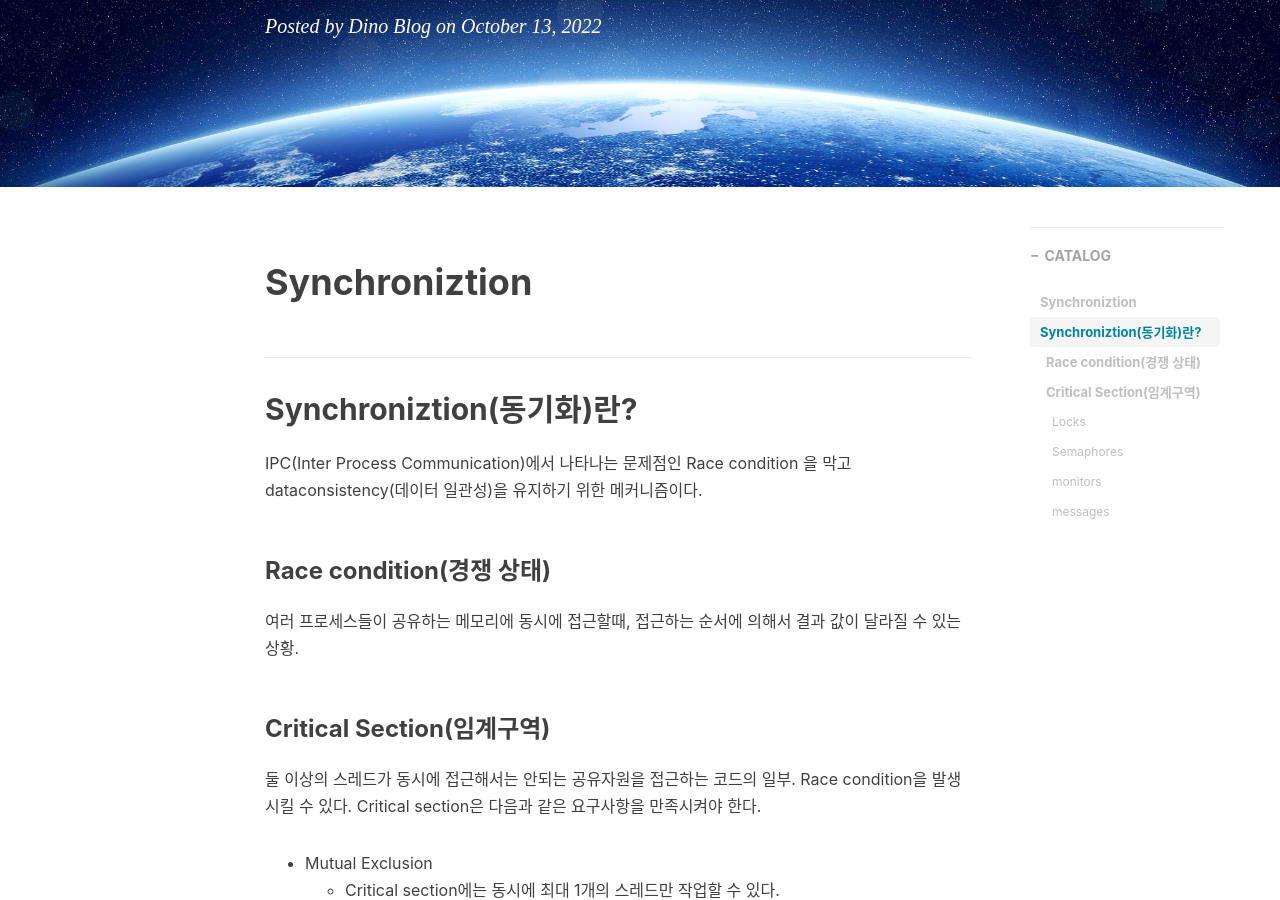
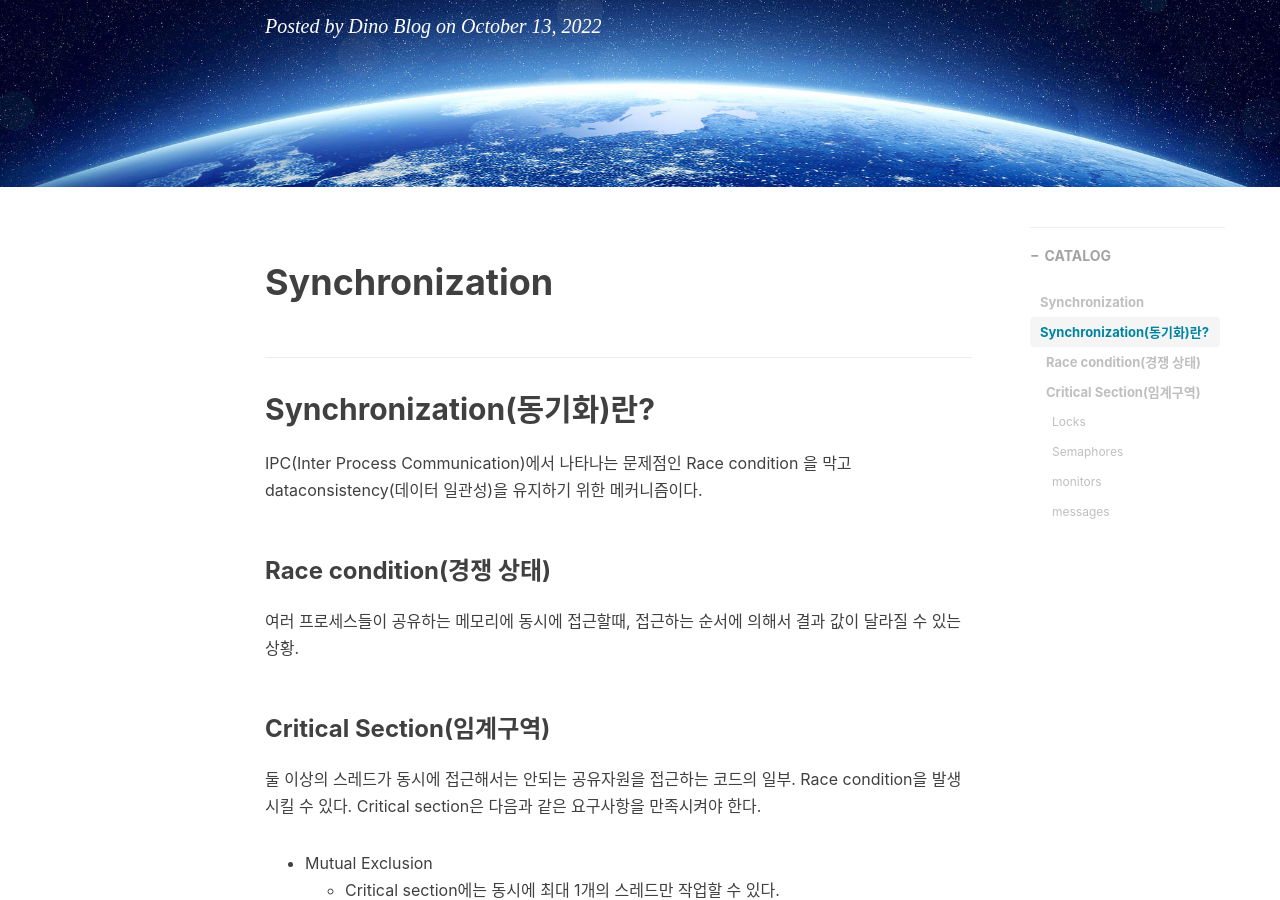
Before and after one commit to dino9881/dino9881.github.io, a Jekyll site: the page built from _posts/etc/2022-10-13-os-study-02.md, in a window 1280 px wide and 900 px high, scrolled down 336 px. Built offline with Jekyll 4.4.1, drawn with Linux system fonts in a browser that asks for light colours; nearby versions of some CDN libraries; comment, search, counter and statistics services are not loaded.

Commit message:
[POST] : 2022.10.13 OS스터디 synchronization

```diff
--- a/_posts/etc/2022-10-13-os-study-02.md
+++ b/_posts/etc/2022-10-13-os-study-02.md
@@ -7,8 +7,8 @@ tags: etc
 comments: true
 published: true
 ---
-# Synchroniztion
-## Synchroniztion(동기화)란?
+# Synchronization
+## Synchronization(동기화)란?
 IPC(Inter Process Communication)에서 나타나는 문제점인 Race condition 을 막고 dataconsistency(데이터 일관성)을 유지하기 위한 메커니즘이다.
 ### Race condition(경쟁 상태)
 여러 프로세스들이 공유하는 메모리에 동시에 접근할때, 접근하는 순서에 의해서 결과 값이 달라질 수 있는 상황.
```
